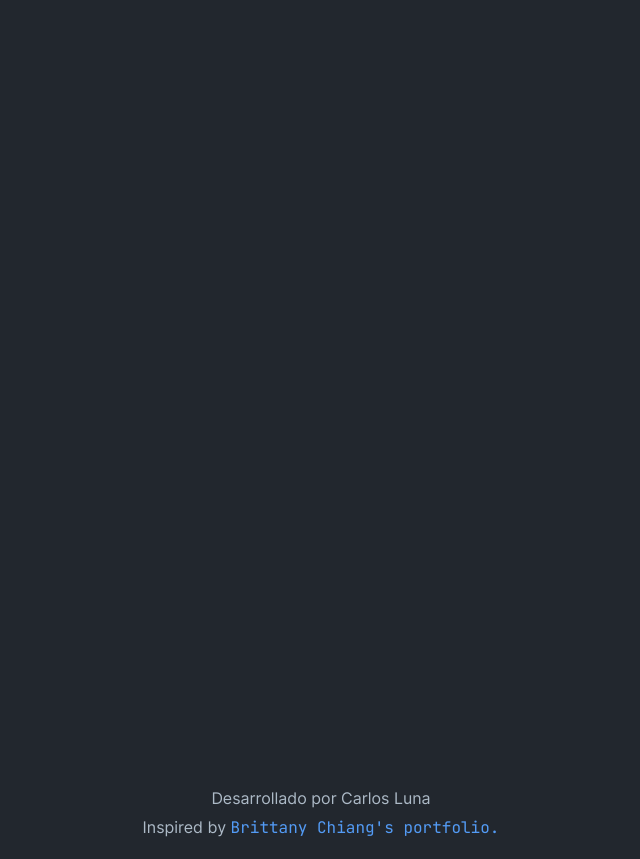
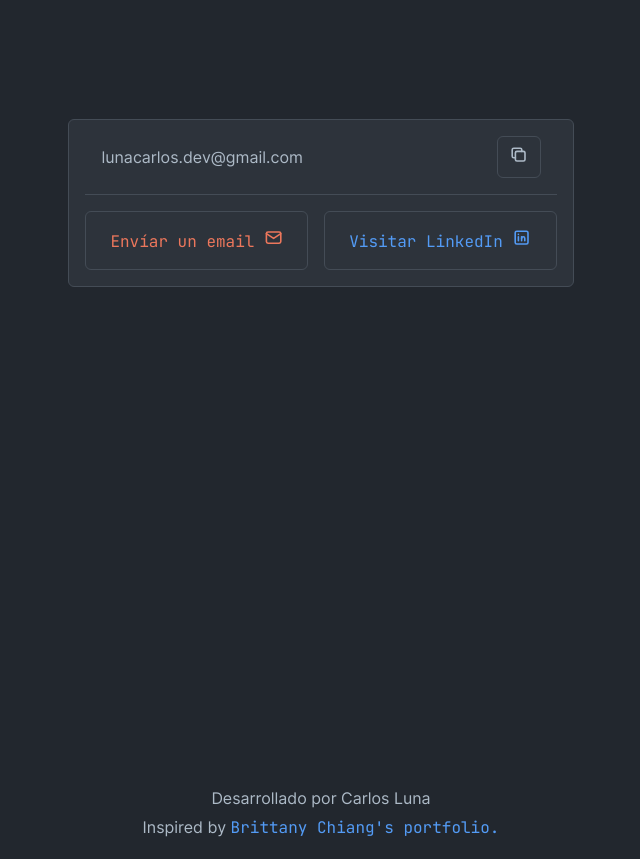
Before and after one commit to Geomoon/portfolio-v1, a Next.js app: page / in a window 1280 px wide. Shown: the part 4167-5026 px from the top of the page, without its empty margins (319-959 px from the left). Built offline with nearby package versions, Linux system fonts and the light colour scheme.

Commit message:
contact section

```diff
--- /dev/null
+++ b/components/ContactCard.tsx
@@ -0,0 +1,27 @@
+import {TbBrandLinkedin, TbCopy, TbMail} from 'react-icons/tb'
+import styles from './contactcard.module.css'
+
+export const ContactCard = () => {
+
+  const handleClickCopyEmail = () => {
+    const email = 'lunacarlos.dev@gmail.com';
+    navigator.clipboard.writeText(email);
+  }
+  return (
+    <div className={styles.contact_card}>
+      <div className={styles.info_section}>
+        <div className={styles.info_text}>
+          <div>lunacarlos.dev@gmail.com</div>
+        </div>
+        <div className={styles.copy_icons}>
+          <button type='button' onClick={() => handleClickCopyEmail()}> <TbCopy /></button>
+        </div>
+      </div>
+      <div className={styles.separator}></div>
+      <div className={styles.links_section}>
+        <a className={ styles.mail_link } href={''} target="_blank" >Envíar un email <TbMail className={styles.icons}/></a>
+        <a className={ styles.linkedin_link } href={''} target="_blank" >Visitar LinkedIn <TbBrandLinkedin className={styles.icons}/></a>
+      </div>
+    </div>
+)
+};
--- /dev/null
+++ b/components/contactcard.module.css
@@ -0,0 +1,79 @@
+.contact_card {
+  margin-inline: auto;
+  margin-top: 5rem;
+  background-color: var(--bg-secondady);
+  display: flex;
+  flex-direction: column;
+  padding: 1rem;
+  gap: 1rem;
+  border: 1px solid var(--border-color);
+  border-radius: 6px;
+  max-width: fit-content;
+}
+
+.info_section {
+  display: flex;
+  padding: 0 1rem;
+  justify-content: space-between;
+  align-items: center;
+}
+
+.info_section .icons{
+  padding-right: 1rem;
+  align-items: center;
+}
+
+.copy_icons button {
+  padding: .5rem .7rem;
+  margin: 0;
+  background-color: transparent;
+  border: 1px solid var(--border-color);
+  font-size: larger;
+  border-radius: 6px;
+  color: var(--color);
+  transition: 200ms;
+  cursor: pointer;
+}
+
+.copy_icons button:hover {
+  background-color: var(--border-color);
+}
+
+.links_section {
+  display: flex;
+  gap: 1rem;
+}
+
+.links_section a {
+  transition: 200ms;
+  padding: 1rem 1.5rem;
+  border-radius: 6px;
+  border: 1px solid var(--border-color);
+}
+
+.links_section .mail_link {
+  color: #EC775C;
+}
+
+.links_section .mail_link:hover {
+  background-color: #EC775C;
+  color: var(--color-light);
+}
+
+.links_section .linkedin_link {
+  color: var(--primary);
+}
+
+.links_section .linkedin_link:hover {
+  background-color: var(--primary-btn);
+  color: var(--color-light);
+}
+
+.separator {
+  background-color: var(--border-color);
+  height: 1px;
+}
+
+.icons {
+  font-size: larger;
+}
--- a/components/sections/Contact.tsx
+++ b/components/sections/Contact.tsx
@@ -1,3 +1,4 @@
+import {ContactCard} from "../ContactCard"
 import {TitleSection} from "./TitleSection"
 
 type Props = {
@@ -9,6 +10,7 @@ export const Contact = ({ anchorId }: Props) => {
     <div className='card'>
       <a id={anchorId}></a>
       <TitleSection num="03." title="Contacto" />
+      <ContactCard />
     </div>
   )
 }
```
